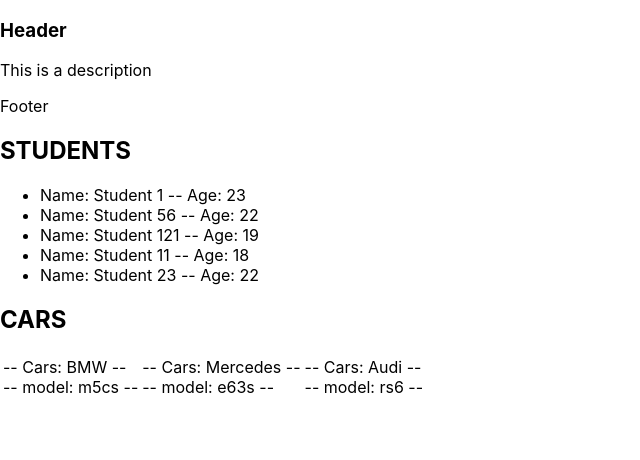
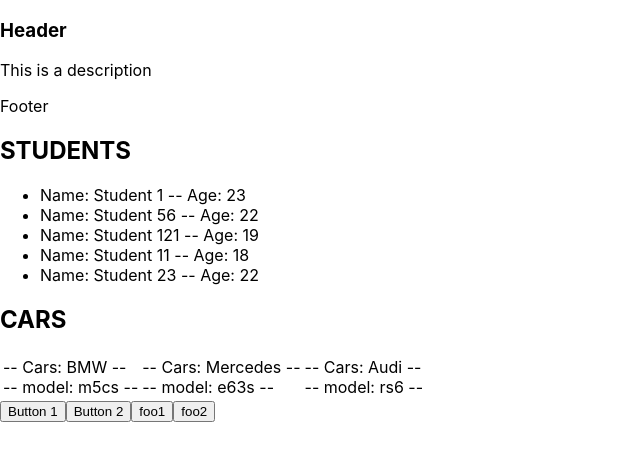
Before and after one commit to ArturLimaiko/microtasks, a React (Create React App) app: page / in a window 1280 px wide. Shown: the top 460 px of the page, without its empty margins (0-640 px from the left). Built offline with nearby package versions, Linux system fonts and the light colour scheme.

Commit message:
lesson button

```diff
--- a/src/App.tsx
+++ b/src/App.tsx
@@ -19,14 +19,37 @@ const topCars = [
 ]
 
 function App() {
+    const onClickHandler = (name: string) => {
+        console.log(name)
+    }
+
+    const foo1 = () => {
+        console.log(100200)
+    }
+
+    const foo2 = (number: number) => {
+        console.log(number)
+    }
+
     return (
         <div className="App">
             <Header HeaderTitle={'Header'}/>
             <Body description={'This is a description'}/>
             <Footer FooterTitle={'Footer'}/>
             <NewComponents students={students} cars={topCars}/>
+
+
+            <button onClick={() => onClickHandler('name 1')}>Button 1</button>
+            <button onClick={() => onClickHandler('name 2')}>Button 2</button>
+
+
+            <button onClick={foo1}>foo1</button>
+            <button onClick={()=>foo2(100200)}>foo2</button>
         </div>
     );
 }
 
 export default App;
+
+// создать две кнопки внутрь кнопок передать функции как вариант законсолить просто что нибудь
+// в параметрах функций прописать типизацию
```
